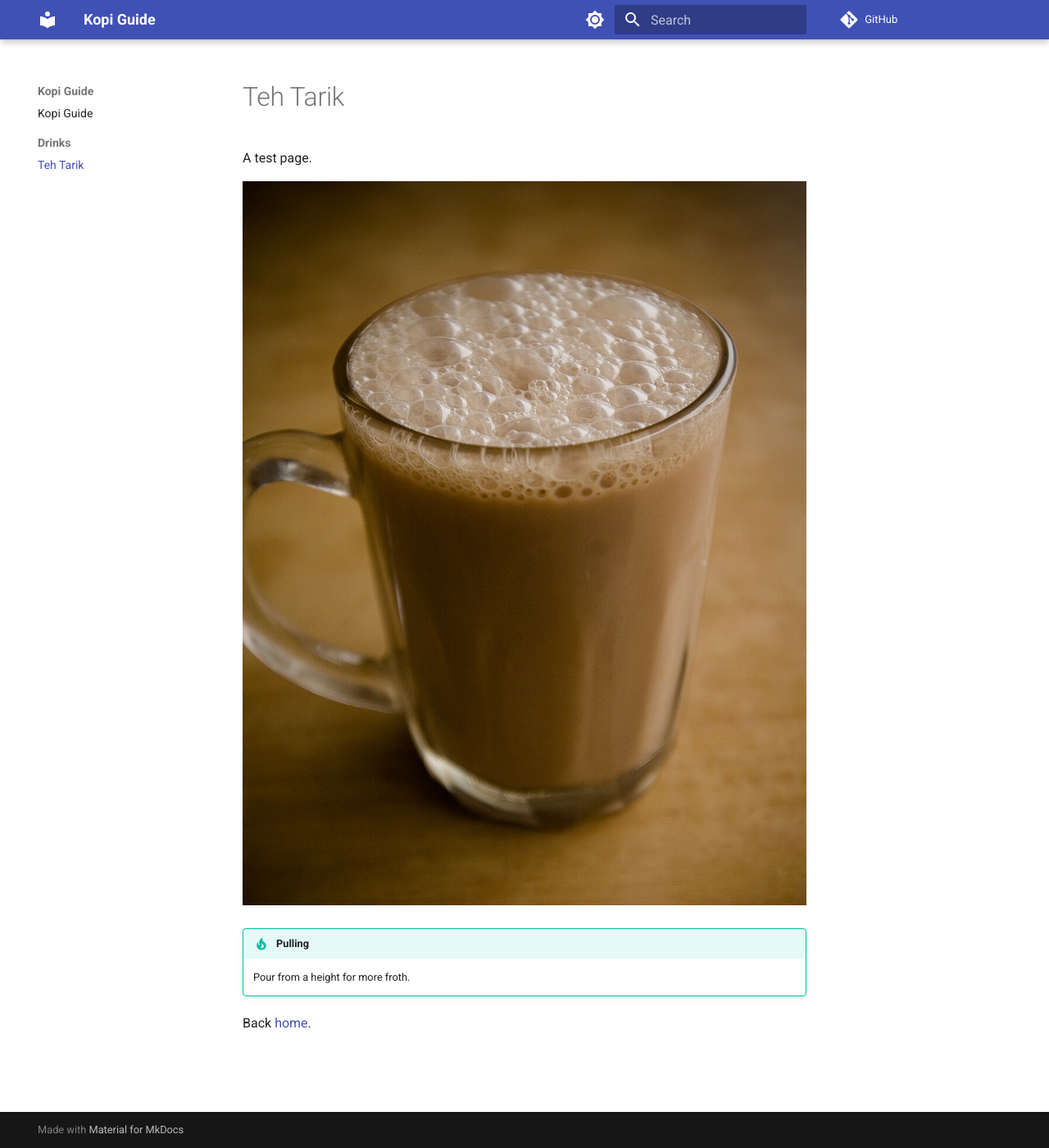
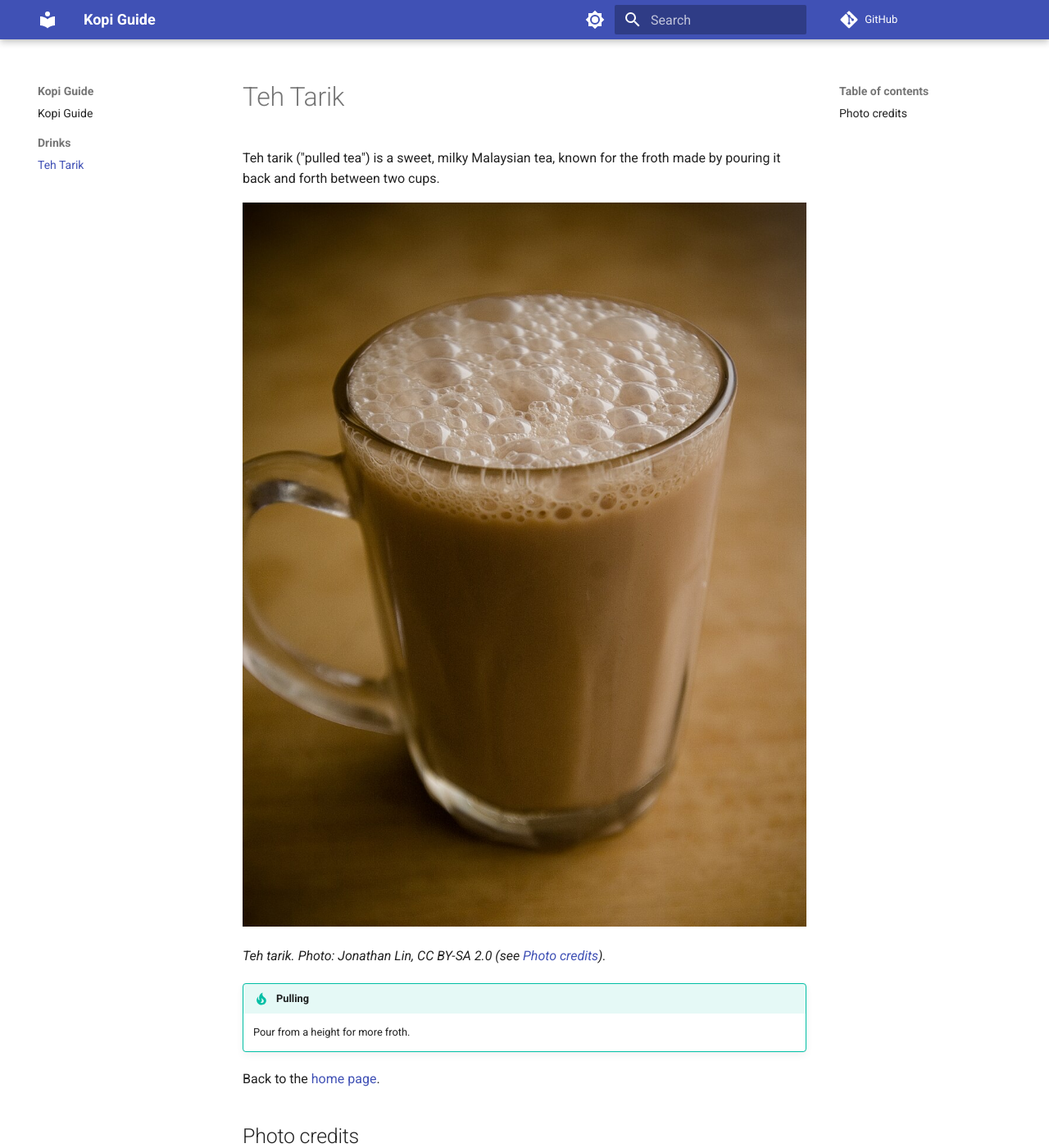
Before and after one commit to ArfZkwn-coder/mk-test, an MkDocs documentation site: the page built from docs/drinks/teh-tarik.md, in a window 1280 px wide and 1400 px high. Shown: the whole window at 82% size. Built offline with MkDocs 1.6.1 and Material for MkDocs 9.7.7, drawn with Linux system fonts in a browser that asks for light colours; comment, search, counter and statistics services are not loaded; some of the changed text lies outside the part shown.

Commit message:
docs: add photo credits and description to the teh tarik guide

```diff
--- a/docs/drinks/teh-tarik.md
+++ b/docs/drinks/teh-tarik.md
@@ -1,15 +1,21 @@
 ---
 title: "Teh Tarik"
-description: "Test page."
+description: "A frothy Malaysian pulled tea."
 ---
 
 # Teh Tarik
 
-A test page.
+Teh tarik ("pulled tea") is a sweet, milky Malaysian tea, known for the froth made by pouring it back and forth between two cups.
 
 ![A glass of frothy teh tarik](../img/drinks/teh-tarik.jpg)
+
+*Teh tarik. Photo: Jonathan Lin, CC BY-SA 2.0 (see [Photo credits](#photo-credits)).*
 
 !!! tip "Pulling"
     Pour from a height for more froth.
 
-Back [home](../index.md).
+Back to the [home page](../index.md).
+
+## Photo credits
+
+- [Teh Tarik.jpg](https://commons.wikimedia.org/wiki/File:Teh_Tarik.jpg) by Jonathan Lin, licensed under [CC BY-SA 2.0](https://creativecommons.org/licenses/by-sa/2.0/). Resized.
```
